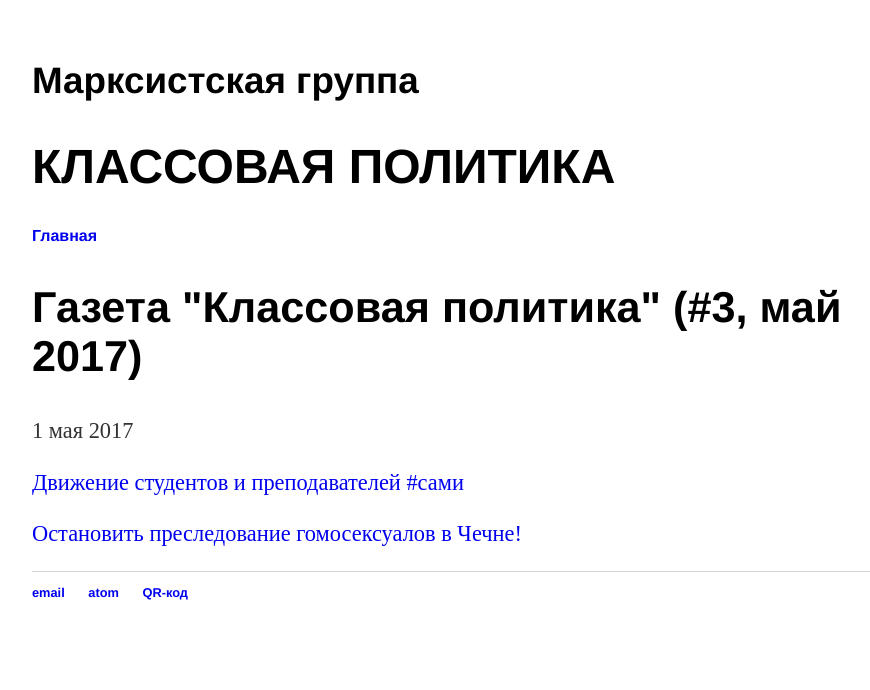
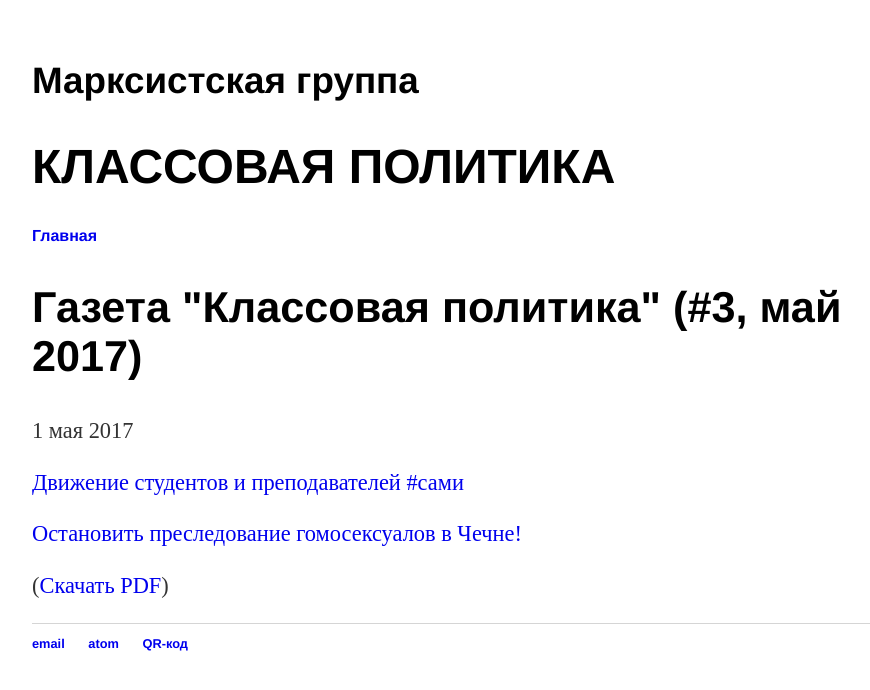
Before and after one commit to mgkp/mgkp.github.io, a Jekyll site: the page built from blog/_posts/2017-05-01-paper3.md, in a window 1280 px wide. Shown: the top 690 px of the page, without its empty margins (160-1030 px from the left). Built offline with Jekyll 4.4.1, drawn with Linux system fonts in a browser that asks for light colours.

Commit message:
pdf of #3 added

```diff
--- a/blog/_posts/2017-05-01-paper3.md
+++ b/blog/_posts/2017-05-01-paper3.md
@@ -7,3 +7,6 @@ title: "Газета &quot;Классовая политика&quot; (#3, май
 [Движение студентов и преподавателей #сами](/blog/2017/04/30/sami)
 
 [Остановить преследование гомосексуалов в Чечне!](/blog/2017/04/30/lgbt)
+
+
+([Скачать PDF](/files/paper3.pdf))
```
Also changed, not shown: 1 other file.
